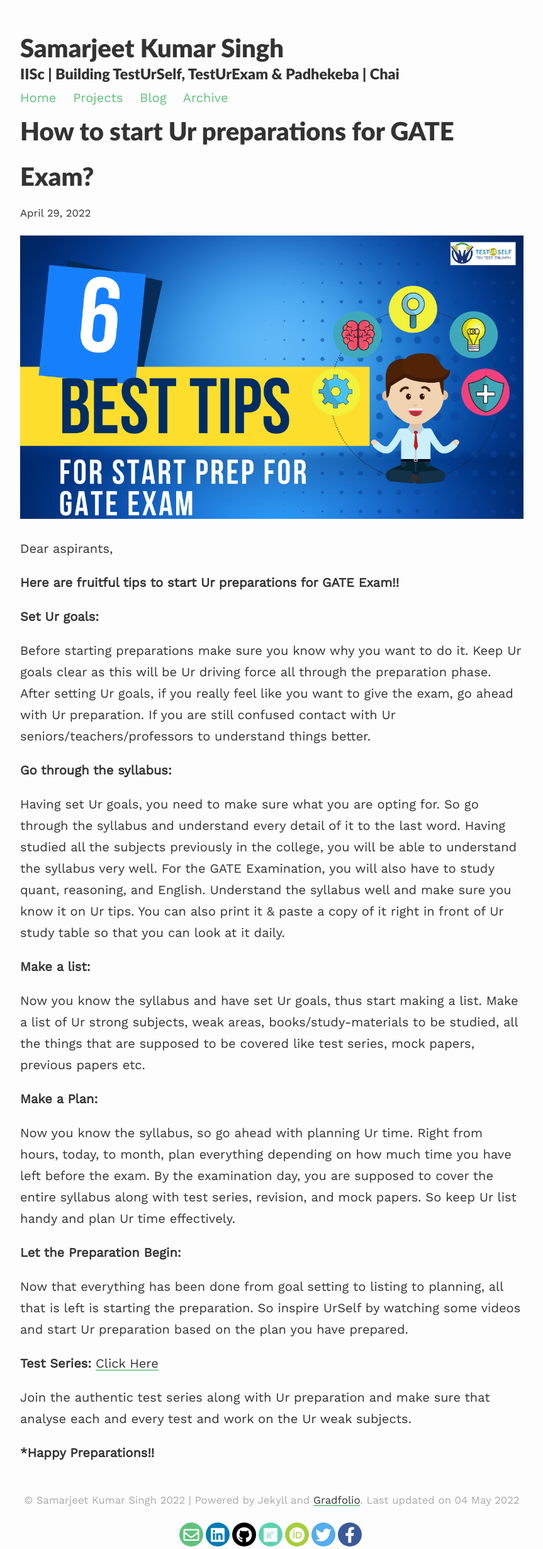
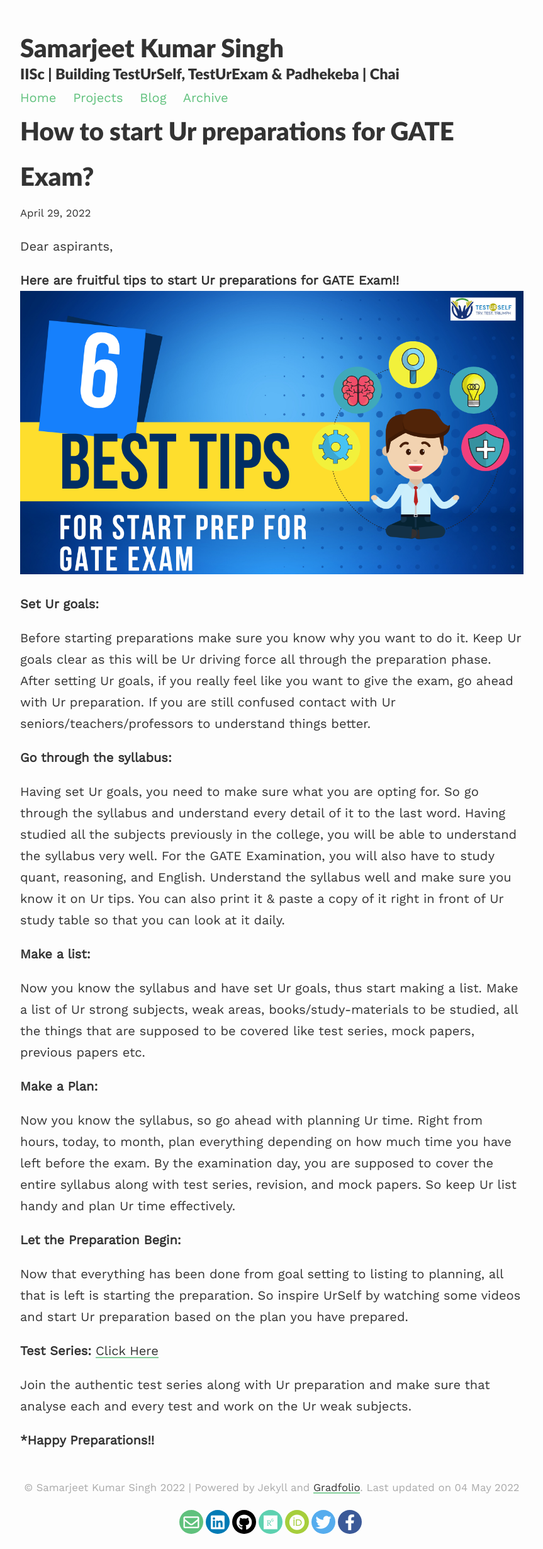
Before and after one commit to Samarjeetkumarsingh/website, a Jekyll site: the page built from _posts/2022-04-29-How-to-start-Ur-preparations-for-GATE-Exam.md, in a window 1280 px wide. Shown: the whole page at 63% size, without its empty margins (208-1071 px from the left). Built offline with Jekyll 4.4.1, drawn with Linux system fonts in a browser that asks for light colours; nearby versions of some CDN libraries.

Commit message:
Update 2022-04-29-How-to-start-Ur-preparations-for-GATE-Exam.md

```diff
--- a/_posts/2022-04-29-How-to-start-Ur-preparations-for-GATE-Exam.md
+++ b/_posts/2022-04-29-How-to-start-Ur-preparations-for-GATE-Exam.md
@@ -2,11 +2,10 @@
 layout: post
 title: How to start Ur preparations for GATE Exam?
 ---
-![image](/assets/images/image10.png)
-
 Dear aspirants,
 
 **Here are fruitful tips to start Ur preparations for GATE Exam!!**
+![image](/assets/images/image10.png)
 
 **Set Ur goals:**
 
```
